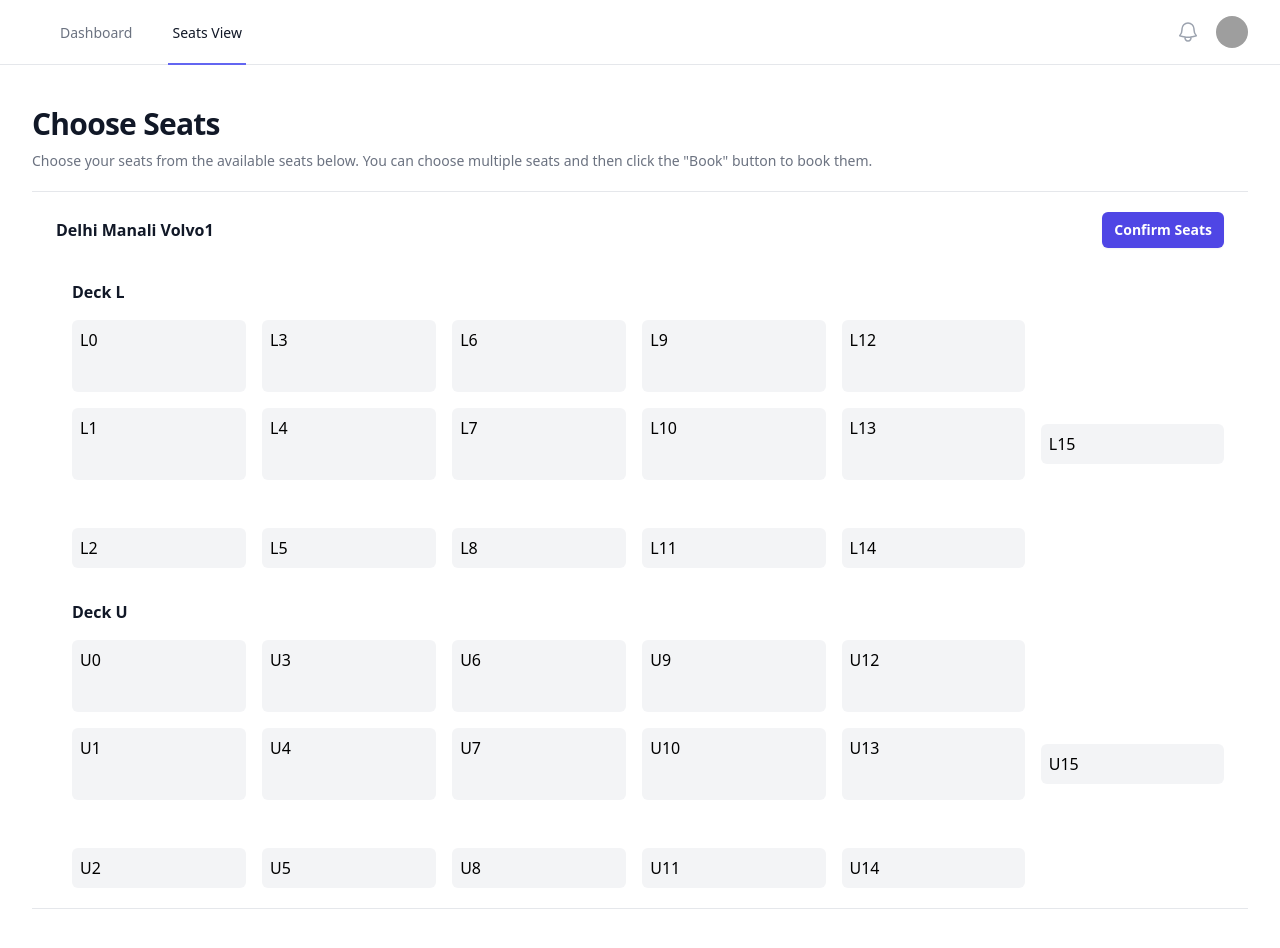
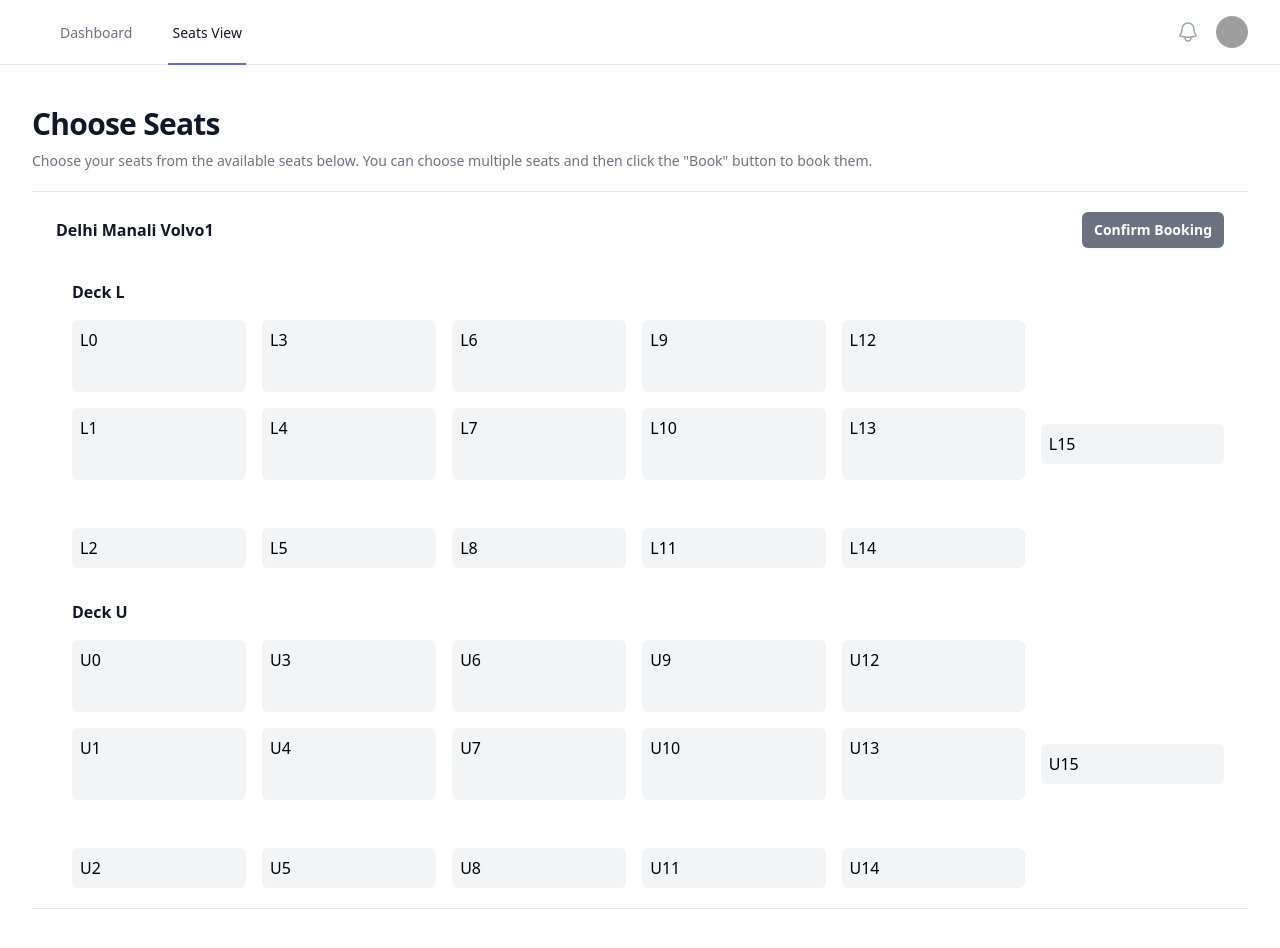
Before and after one commit to piyushimraw/bas-ek-bus, a React (Vite) app: page /seats in a window 1280 px wide. Built offline with nearby package versions, Linux system fonts and the light colour scheme; grey boxes are pictures that could not be loaded; a web font is replaced by a local one.

Commit message:
disable button when seats are not selexted for booking

```diff
--- a/src/module/seats-view/index.tsx
+++ b/src/module/seats-view/index.tsx
@@ -27,14 +27,13 @@ function SeatsView() {
   );
 }
 
-// displays the seatsh in a bus layout
-
+// displays the seats in a bus layout
 type Props = {
   bus: Bus;
   onSeatsConfirm: (bus: Bus) => void;
 };
 function SeatSelector({bus}: Props) {
-  const { isSeatSelected, toggleSelectSeat } = useBus({ id: bus.id });
+  const { isSeatSelected, toggleSelectSeat, totalSelectedSeats } = useBus({ id: bus.id });
   const decks  =  Object.keys(bus.seats).map<Deck>((deck) => deck as Deck)
   return (
     <div className="border-b border-gray-200 bg-white px-4 py-5 sm:px-6">
@@ -47,8 +46,12 @@ function SeatSelector({bus}: Props) {
         <div className="ml-4 mt-2 flex-shrink-0">
           <button
             type="button"
-            className="relative inline-flex items-center rounded-md bg-indigo-600 px-3 py-2 text-sm font-semibold text-white shadow-sm hover:bg-indigo-500 focus-visible:outline focus-visible:outline-2 focus-visible:outline-offset-2 focus-visible:outline-indigo-600"
-          >Confirm Seats
+            className={`relative inline-flex items-center rounded-md px-3 py-2 text-sm font-semibold shadow-sm focus-visible:outline focus-visible:outline-2 focus-visible:outline-offset-2 ${totalSelectedSeats === 0 ? 'bg-gray-500 cursor-not-allowed' : 'bg-indigo-600 hover:bg-indigo-500 focus-visible:outline-indigo-600'} text-white`}
+            disabled={totalSelectedSeats === 0}
+            onClick={() => {
+              console.log("booked");
+            }}
+          >Confirm Booking
           </button>
         </div>
       </div>
```
